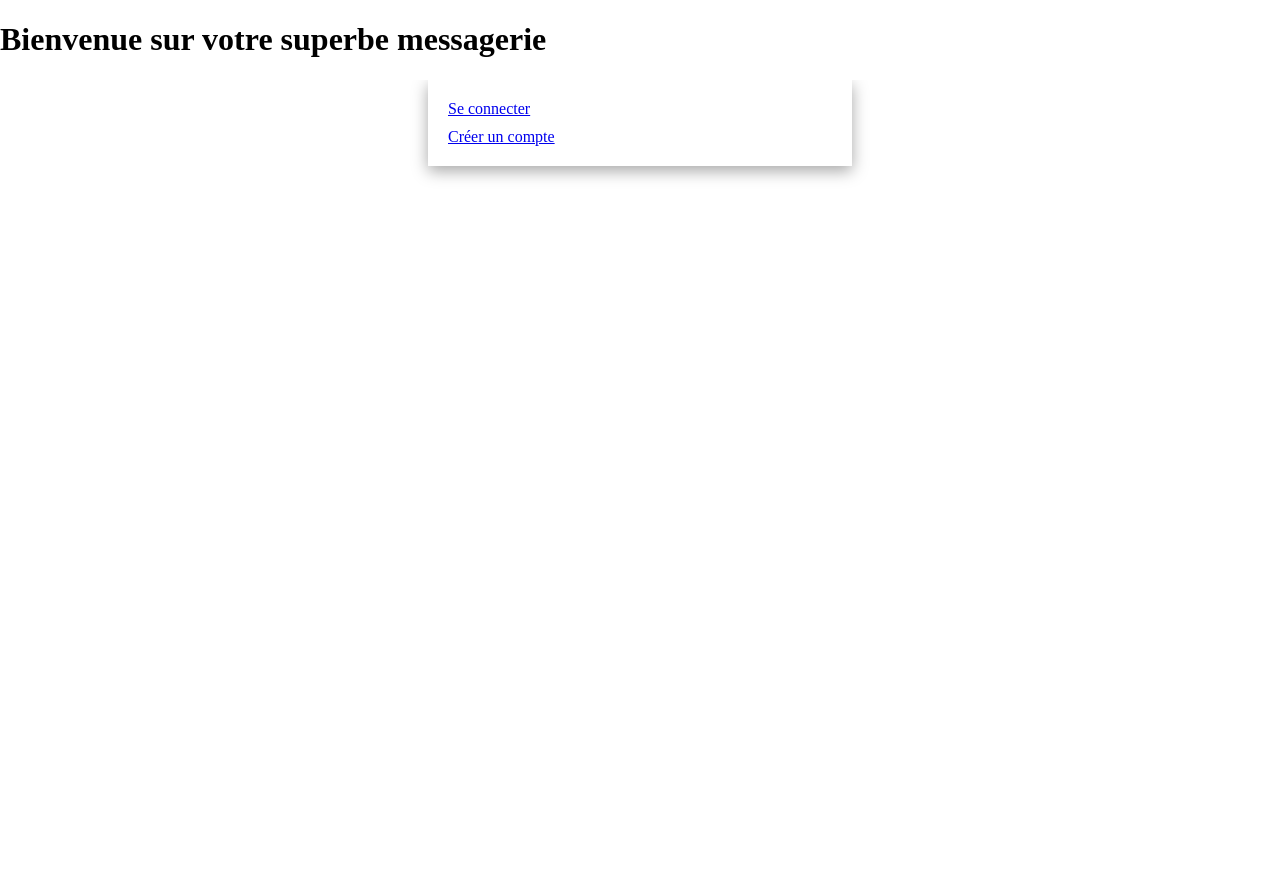
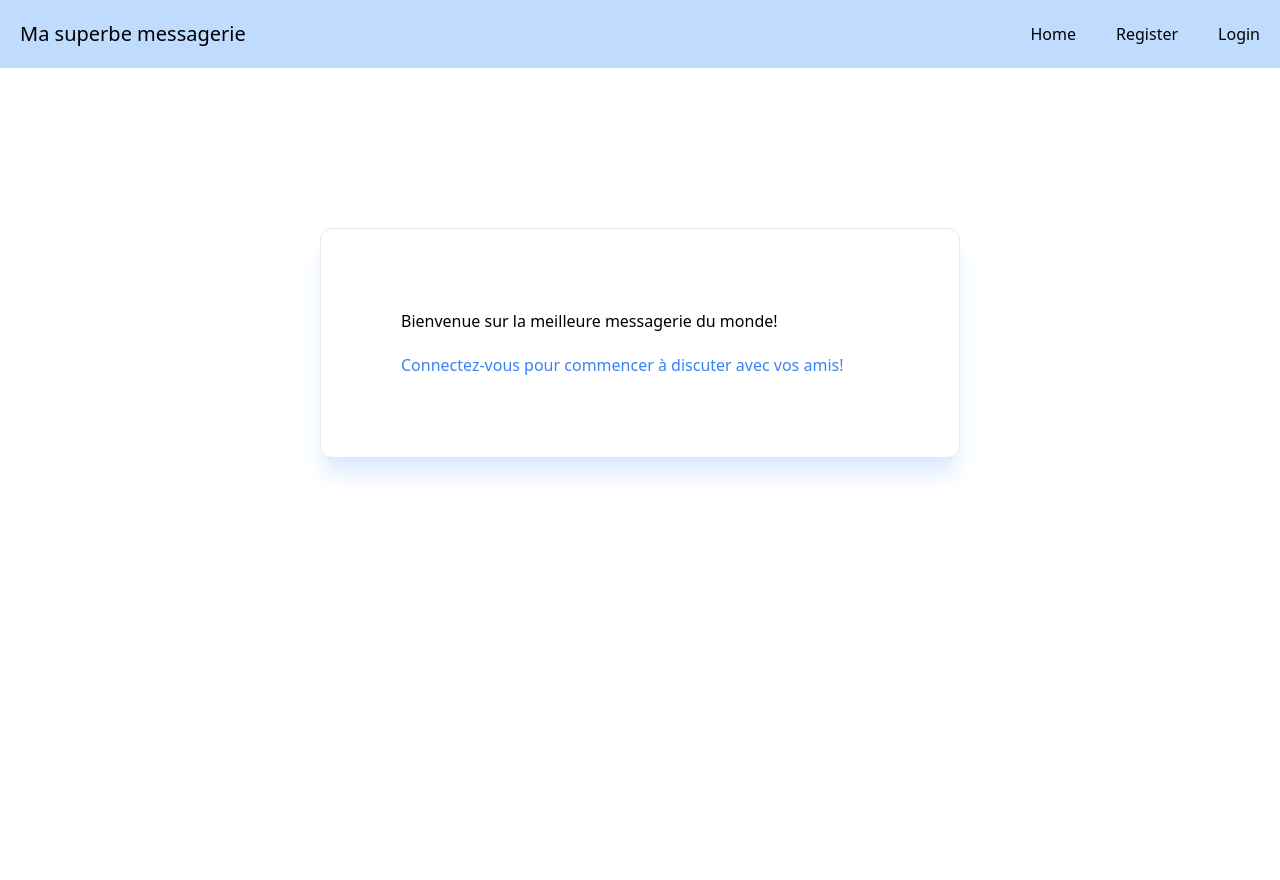
Before and after one commit to mathiasSuchail/ma-superbe-messagerie, a Flask app: page / in a window 1280 px wide. After the commit the page ends 478 px from the top, so only its background shows below. Run offline with Flask 3, Linux system fonts and the light colour scheme; some libraries are stand-ins or nearby versions.

```diff
--- a/app.py
+++ b/app.py
@@ -1,6 +1,6 @@
 from pathlib import Path
 
-from flask import Flask, render_template, request, redirect, session, flash
+from flask import Flask, render_template, request, redirect, session, flash, url_for, jsonify
 
 app = Flask(__name__)
 
@@ -64,11 +64,18 @@ def login():
             return redirect("/mailbox")
         return render_template("auth/login.html")
     else:
+        #Récupération de l'utilisateur
         loggedUser = get_db().execute("SELECT * FROM user WHERE username = ? AND password = ?", (request.form["username"], request.form["password"])).fetchone()
+
+        #Récupération des nom des colonnes
+        cursor = get_db().cursor()
+        cursor.execute('SELECT * FROM user LIMIT 1')
+        field_names = [i[0] for i in cursor.description]
+
         if loggedUser is None:
-            flash("Identifiants incorrects")
-            return redirect("/login")
+            return redirect(url_for('login', error="Nom d'utilisateur ou mot de passe incorrect."))
         else:
+            loggedUser = dict(zip(field_names, loggedUser))
             session["loggedUser"] = loggedUser
             return redirect("/mailbox")
 
@@ -91,6 +98,20 @@ if not Path(DATABASE) .exists():
             db.cursor().executescript(f.read())
         db.commit()
 
+@app.route("/api/conversations")
+def conversations():
+    #récupération des conversations
+    user_id = session["loggedUser"]["id"]
+    conversations_data = query_db('SELECT * FROM conversation WHERE user1_id = ? OR user2_id = ?', (user_id, user_id))
+
+    #récupération des noms des colonnes
+    cursor = get_db().cursor()
+    cursor.execute('SELECT * FROM conversation LIMIT 1')
+    field_names = [i[0] for i in cursor.description]
+    conversations_json = [dict(zip(field_names, row)) for row in conversations_data]
+
+    return jsonify(conversations_json)
+
 @app.route("/test")
 def test():
     print(query_db('select * from user'))
--- a/db/schema.sql
+++ b/db/schema.sql
@@ -10,7 +10,6 @@ CREATE TABLE conversation (
     id INTEGER PRIMARY KEY AUTOINCREMENT ,
     user1_id INTEGER NOT NULL,
     user2_id INTEGER NOT NULL,
-    title TEXT NOT NULL,
     FOREIGN KEY (user1_id) REFERENCES user(id),
     FOREIGN KEY (user2_id) REFERENCES user(id)
 );
@@ -26,4 +25,7 @@ CREATE TABLE message (
 );
 
 
-INSERT INTO user (username, password) VALUES ('admin', 'admin');
+INSERT INTO user (username, password) VALUES ('rico', 'rico');
+INSERT INTO user (username, password) VALUES ('toto', 'toto');
+INSERT INTO conversation (user1_id, user2_id) VALUES (1, 2);
+INSERT INTO message (conversation_id, sender_id, content) VALUES (2, 1, 'Hello Rocco');
--- a/static/style.css
+++ /dev/null
@@ -1,40 +0,0 @@
-body {
-    margin: 0
-}
-nav {
-    justify-content: space-between;
-    align-items: center;
-    padding: 1rem 2rem;
-    background-color: #f4f4f4;
-    box-shadow: 0 2px 4px rgba(0, 0, 0, 0.1);
-}
-nav ul {
-    list-style: none;
-    text-decoration: none;
-    gap: 1rem;
-}
-.card {
-    width: 30%;
-    box-shadow: rgba(0, 0, 0, 0.35) 0px 5px 15px;
-    padding: 20px;
-}
-.m-auto{
-    margin: auto;
-}
-button {
-    width: fit-content;
-}
-.flex-col {
-    display: flex;
-    gap: 10px;
-    flex-direction: column;
-    justify-content: center;
-}
-.flex-row {
-    display: flex;
-    flex-direction: row;
-}
-.h-100 {
-    height: 100vh;
-    overflow: hidden;
-}
--- a/templates/base.html
+++ b/templates/base.html
@@ -1,22 +1,18 @@
 <!doctype html>
+<html>
   <head>
     <title>{% block title %}{% endblock %} - Ma superbe messagerie</title>
     <link rel="stylesheet" href="/static/style.css">
   </head>
 
-<body class="h-100">
-  <nav class="flex-row">
-    <h1>Ma superbe messagerie</h1>
-    <ul class="flex-row">
-        <li><a href="{{ url_for('index') }}">Home</a>
-      {% if g.user %}
-        <li><span>{{ g.user['username'] }}</span>
-  <!--      <li><a href="{{ url_for('auth.logout') }}">Log Out</a>-->
-      {% else %}
-        <li><a href="{{ url_for('register') }}">Register</a>
-        <li><a href="{{ url_for('login') }}">Log In</a>
-      {% endif %}
-    </ul>
+  <body class="h-screen">
+    <nav class="flex flex-row align-center justify-between bg-blue-200">
+      <h1 class="text-xl m-5">Ma superbe messagerie</h1>
+      <div class="flex flex-row items-center">
+          <a class="px-5 hover:text-slate-500" href="{{ url_for('index') }}">Home</a>
+          <a class="px-5 hover:text-slate-500" href="{{ url_for('register') }}">Register</a>
+          <a class="px-5 hover:text-slate-500" href="{{ url_for('login') }}">Login</a>
+      </div>
     </nav>
     <section class="content">
       {% for message in get_flashed_messages() %}
@@ -24,4 +20,15 @@
       {% endfor %}
       {% block content %}{% endblock %}
     </section>
+    <script src="https://cdn.tailwindcss.com"></script>
+      <script>
+      tailwind.config = {
+        theme: {
+          extend: {
+
+          }
+        }
+      }
+    </script>
   </body>
+</html>
--- a/templates/dashboard.html
+++ b/templates/dashboard.html
@@ -1,23 +1,11 @@
-<!DOCTYPE html>
-<html lang="en">
-<head>
-    <meta charset="UTF-8">
-    <title>Ma superbe messagerie</title>
-    <link rel="stylesheet" href="/static/style.css">
-</head>
-<body>
-    <header>
-        <h1>Bienvenue sur votre superbe messagerie</h1>
-    </header>
-    <section class="h-100">
-        <div class="card flex-col m-auto">
-            <a href="/login">
-                Se connecter
-            </a>
-            <a href="/register">
-                Créer un compte
-            </a>
-        </div>
-    </section>
-</body>
-</html>
+{% extends 'base.html' %}
+
+
+{% block content %}
+<div class="">
+    <div class="flex flex-col p-20 border shadow-xl shadow-blue-100 m-auto w-1/2 rounded-xl mt-[20vh] gap-5">
+        <h1>Bienvenue sur la meilleure messagerie du monde!</h1>
+        <a class="text-blue-500" href="{{ url_for('login') }}">Connectez-vous pour commencer à discuter avec vos amis!</a>
+    </div>
+</div>
+{% endblock %}
```
Also changed, not shown: templates/auth/login.html (+9 -5 lines), templates/auth/register.html (+13 -10 lines). Lines whose indentation alone changed are shown as unchanged.
